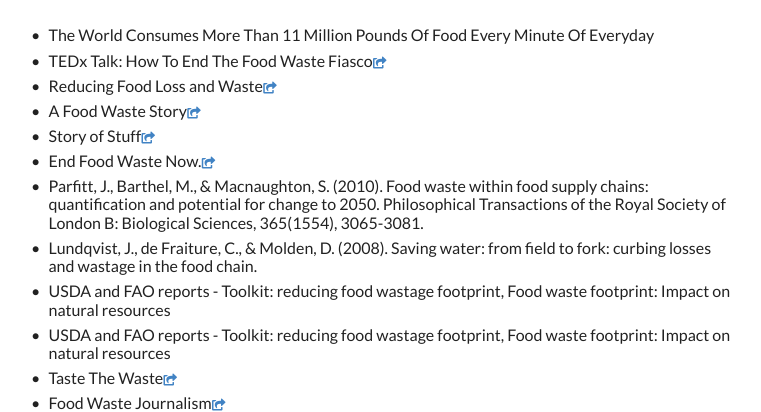
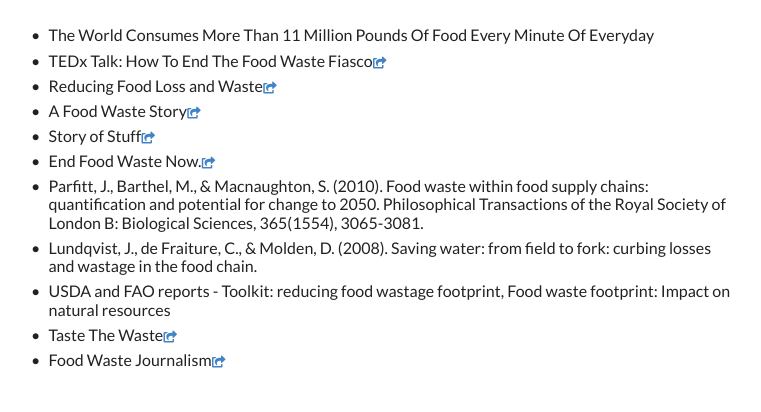
Before and after one commit to Priyamvada/Food_Data_Exploration_05-839FinalProj, a Flask app: page /action in a window 1280 px wide; the page is wider, and only the part inside the window is pictured. Shown: the part 1576-1988 px from the top of that part, without its empty margins (259-1020 px from the left). After the commit the page ends 1944 px from the top of that part, so only its background shows below. Run offline with Flask 2, Linux system fonts and the light colour scheme; some libraries are stand-ins or nearby versions.

Commit message:
Minor fixes

```diff
--- a/food-data-exploration/templates/action.html
+++ b/food-data-exploration/templates/action.html
@@ -167,8 +167,8 @@
                         <img target="_blank" href="https://www.change.org/search?q=Food%20Waste" src="../images/action/changeorg.png" height="50%" width="50%"></img>
                     <h2>Take Part</h2>
                     <div class="ui bulleted list">
-                        <div class="item"><a href="http://www.thinkeatsave.org/">Think. Eat. Save.</a></div>
-                        <div class="item"><a href="http://www.endfoodwastenow.org/">End Food Waste Now.</a></div>
+                        <div class="item"><a href="http://www.thinkeatsave.org/" target="_blank">Think. Eat. Save.</a></div>
+                        <div class="item"><a href="http://www.endfoodwastenow.org/" target="_blank">End Food Waste Now.</a></div>
                     </div>
             </div>
         </div>
@@ -232,8 +232,6 @@
 
                    <div class="item">USDA and FAO reports - Toolkit: reducing food wastage footprint, Food waste footprint: Impact on natural resources</div>
 
-                   <div class="item">USDA and FAO reports - Toolkit: reducing food wastage footprint, Food waste footprint: Impact on natural resources</div>
-
                    <div class="item">Taste The Waste<a href="https://www.youtube.com/watch?v=Ci0HsPELE2o" target=_blank><i class="external share small icon"></i></a></div>
 
                    <div class="item">Food Waste Journalism<a href="https://www.youtube.com/watch?v=i8xwLWb0lLY" target=_blank><i class="external share small icon"></i></a></div>
```
